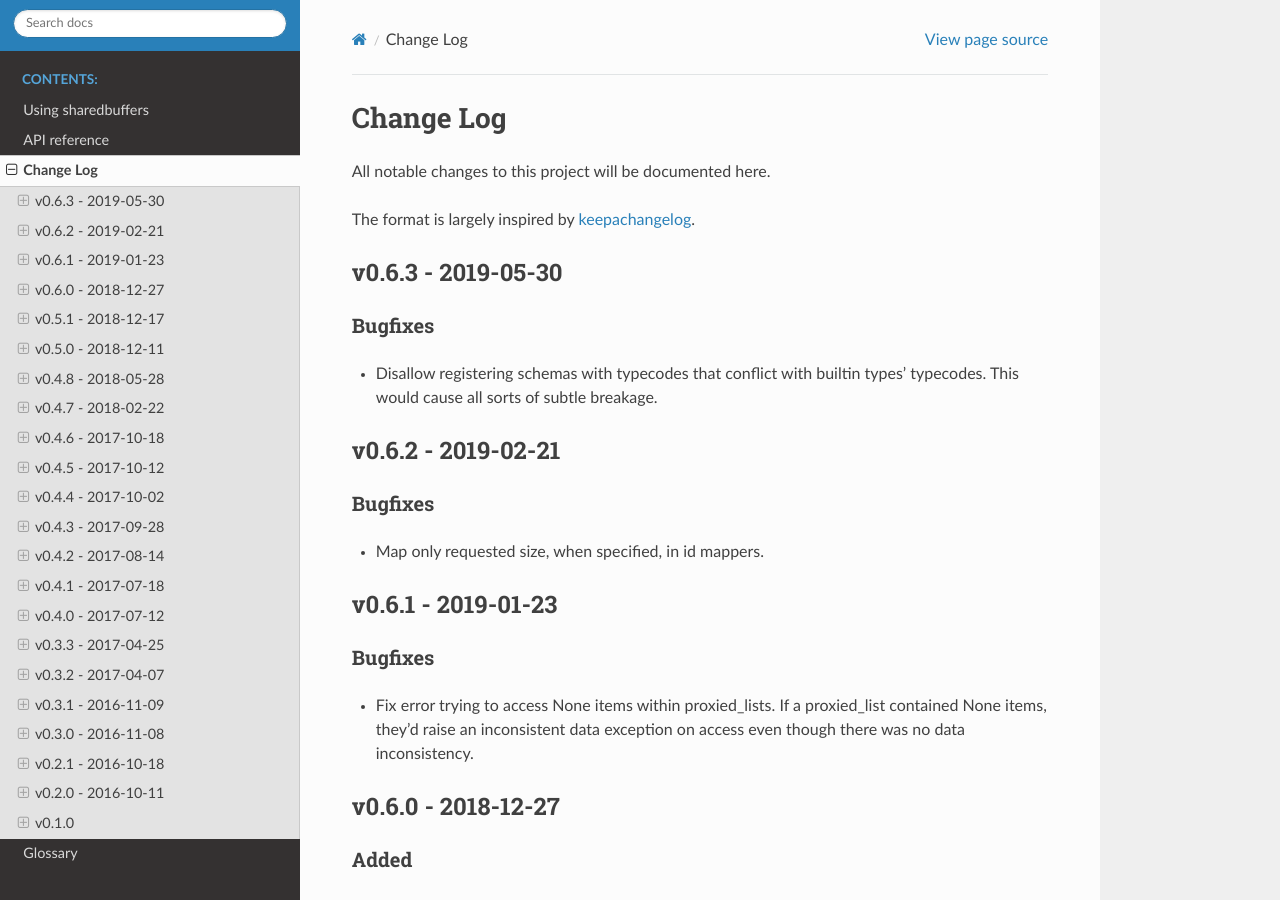
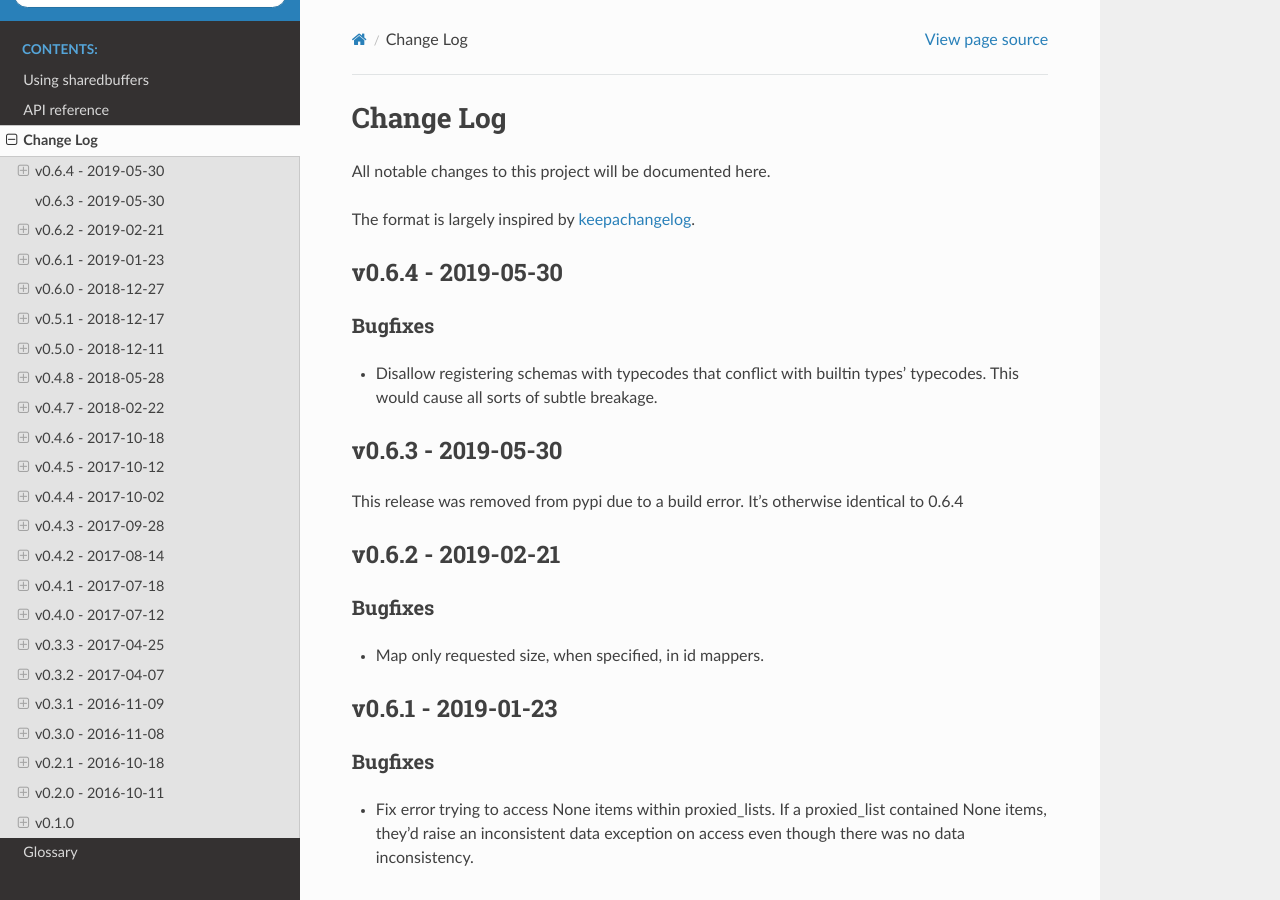
Before and after one commit to jampp/sharedbuffers, a Sphinx documentation site: the page built from doc/source/CHANGELOG.rst, in a window 1280 px wide and 900 px high. Built offline with Sphinx 7.4.7 and the Read the Docs theme 2.0.0, drawn with Linux system fonts in a browser that asks for light colours.

Commit message:
Update changelog

```diff
--- a/doc/source/CHANGELOG.rst
+++ b/doc/source/CHANGELOG.rst
@@ -7,7 +7,7 @@ The format is largely inspired by keepachangelog_.
 
 .. _0.1.1:
 
-v0.6.3 - 2019-05-30
+v0.6.4 - 2019-05-30
 ===================
 
 Bugfixes
@@ -16,6 +16,12 @@ Bugfixes
 - Disallow registering schemas with typecodes that conflict
   with builtin types' typecodes. This would cause all sorts
   of subtle breakage.
+
+v0.6.3 - 2019-05-30
+===================
+
+This release was removed from pypi due to a build error.
+It's otherwise identical to 0.6.4
 
 v0.6.2 - 2019-02-21
 ===================
```
